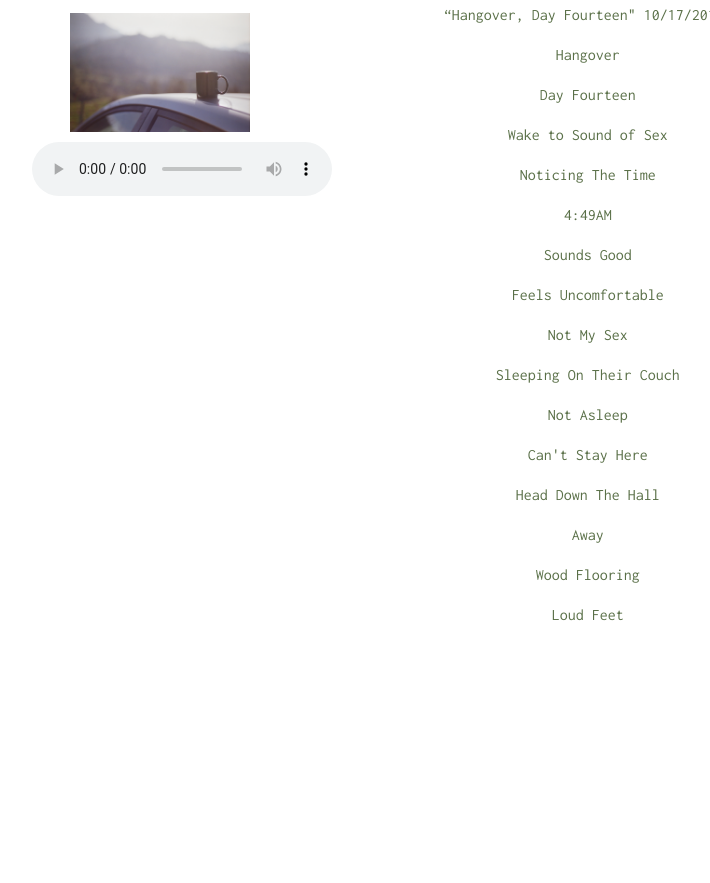
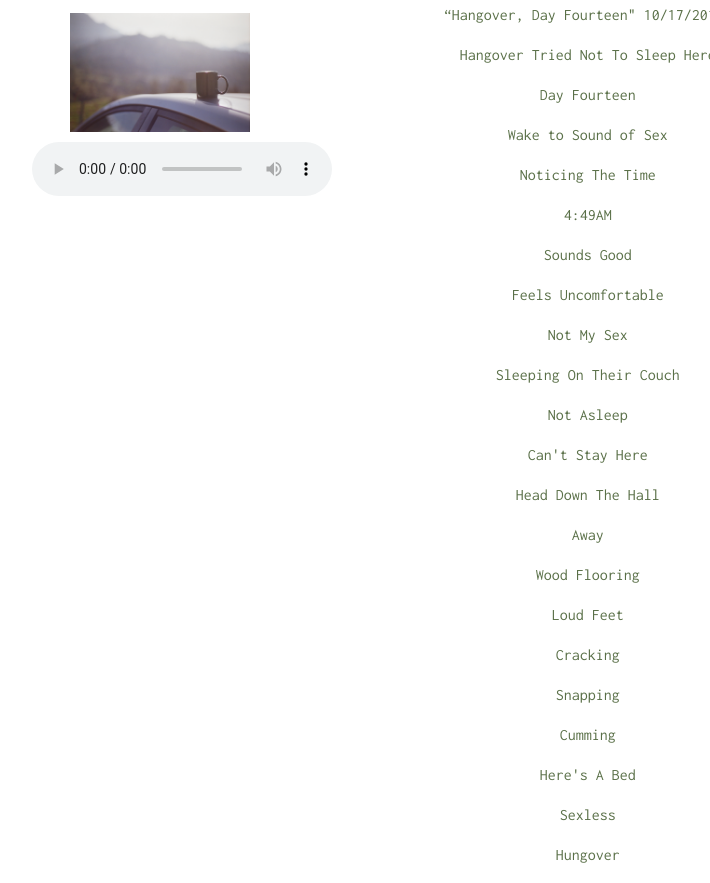
Before and after one commit to Edrdn/Team3, a plain HTML site: page Ari/index.html in a window 1280 px wide. Shown: the part 1481-2364 px from the top of the page, without its empty margins (53-763 px from the left). Before the commit the page ends 2124 px from the top, so only its background shows below. Drawn offline with nearby package versions, Linux system fonts and the light colour scheme.

Commit message:
Update index.html

```diff
--- a/Ari/index.html
+++ b/Ari/index.html
@@ -106,7 +106,7 @@
 				“Hangover, Day Fourteen" 10/17/2018"
 				</p>
 				<p>
-				Hangover
+				Hangover				Tried Not To Sleep Here
 				</p>
 				<p>
 				Day Fourteen
@@ -150,6 +150,24 @@
 				<p>
 				Loud Feet
 				</p>
+				<p>
+				Cracking
+				</p>
+				<p>
+				Snapping
+				</p>
+				<p>
+				Cumming
+				</p>
+				<p>
+				Here's A Bed
+				</p>
+				<p>
+				Sexless
+				</p>
+				<p>
+				Hungover
+				</p>
 			</div>
 		  </div>
 			</div>
```
